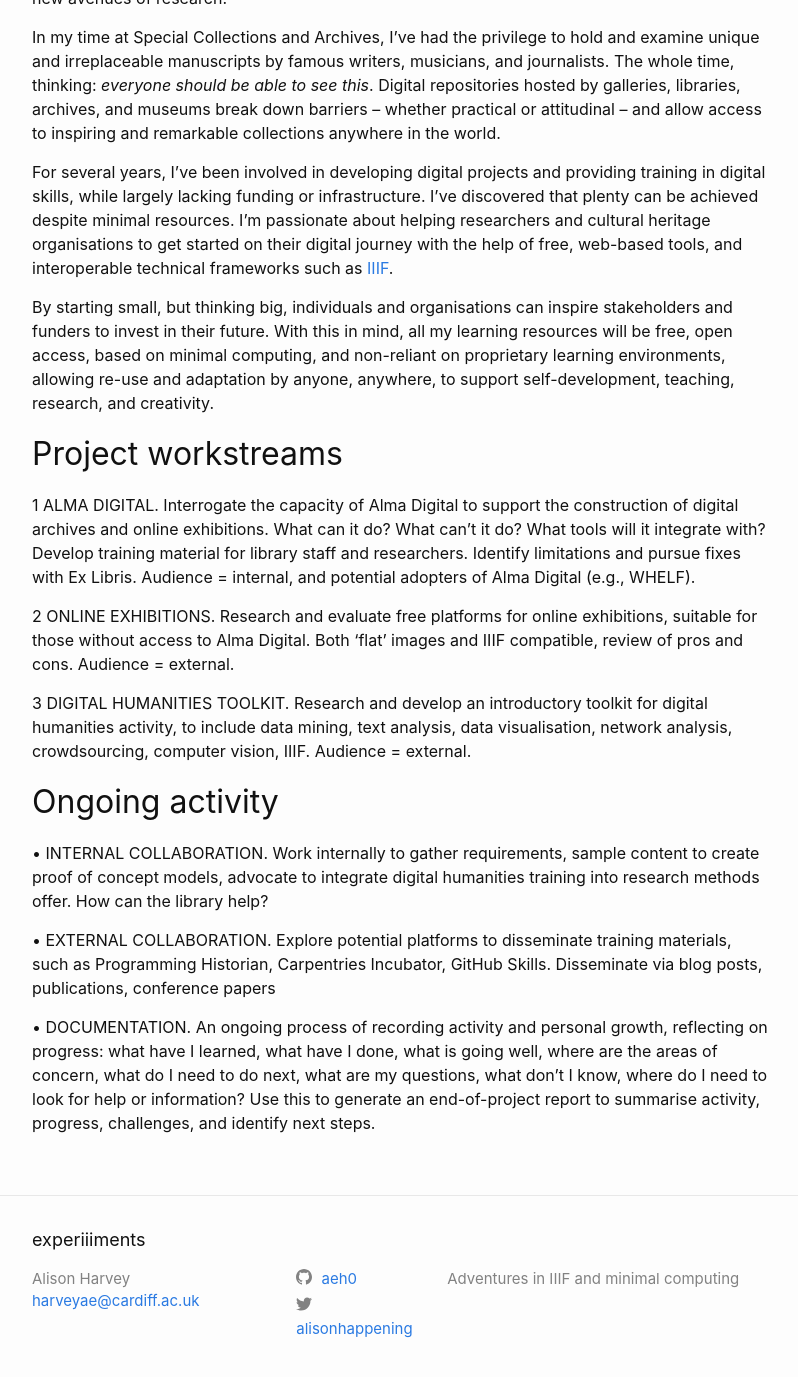
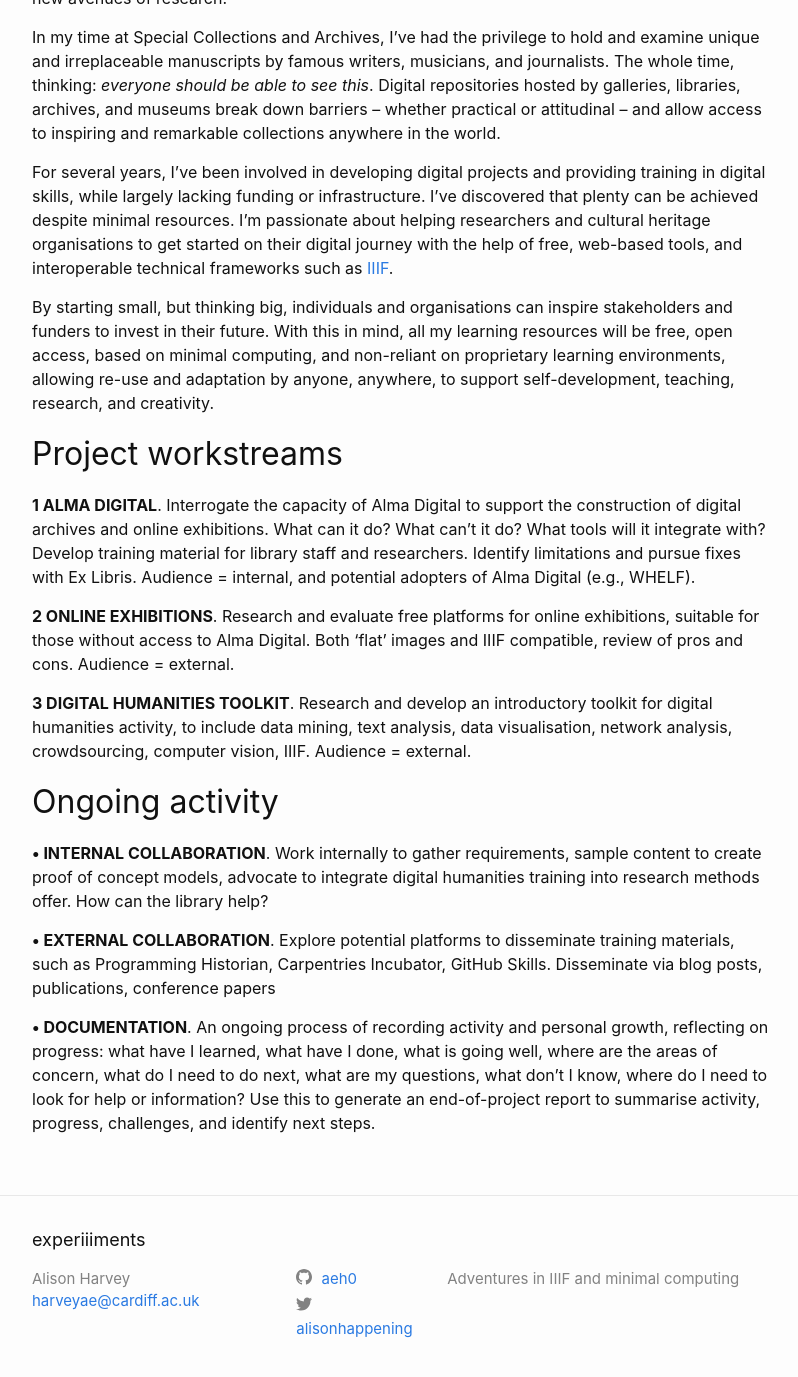
Before and after one commit to aeh0/experiiiments, a Jekyll site: the page built from about.markdown, in a window 1280 px wide and 1400 px high, scrolled down 583 px. Shown: the top 1377 px of the window, without its empty margins (238-1036 px from the left). Built offline with Jekyll 4.4.1, drawn with Linux system fonts in a browser that asks for light colours.

```diff
--- a/about.markdown
+++ b/about.markdown
@@ -22,16 +22,16 @@ By starting small, but thinking big, individuals and organisations can inspire s
 
 ## Project workstreams
 
-1	ALMA DIGITAL. Interrogate the capacity of Alma Digital to support the construction of digital archives and online exhibitions. What can it do? What can’t it do? What tools will it integrate with? Develop training material for library staff and researchers. Identify limitations and pursue fixes with Ex Libris. Audience = internal, and potential adopters of Alma Digital (e.g., WHELF).
+**1	ALMA DIGITAL**. Interrogate the capacity of Alma Digital to support the construction of digital archives and online exhibitions. What can it do? What can’t it do? What tools will it integrate with? Develop training material for library staff and researchers. Identify limitations and pursue fixes with Ex Libris. Audience = internal, and potential adopters of Alma Digital (e.g., WHELF).
 
-2	ONLINE EXHIBITIONS. Research and evaluate free platforms for online exhibitions, suitable for those without access to Alma Digital. Both ‘flat’ images and IIIF compatible, review of pros and cons. Audience = external.
+**2	ONLINE EXHIBITIONS**. Research and evaluate free platforms for online exhibitions, suitable for those without access to Alma Digital. Both ‘flat’ images and IIIF compatible, review of pros and cons. Audience = external.
 
-3	DIGITAL HUMANITIES TOOLKIT. Research and develop an introductory toolkit for digital humanities activity, to include data mining, text analysis, data visualisation, network analysis, crowdsourcing, computer vision, IIIF. Audience = external.
+**3	DIGITAL HUMANITIES TOOLKIT**. Research and develop an introductory toolkit for digital humanities activity, to include data mining, text analysis, data visualisation, network analysis, crowdsourcing, computer vision, IIIF. Audience = external.
 
 ## Ongoing activity
 
-•	INTERNAL COLLABORATION. Work internally to gather requirements, sample content to create proof of concept models, advocate to integrate digital humanities training into research methods offer. How can the library help?
+**•	INTERNAL COLLABORATION**. Work internally to gather requirements, sample content to create proof of concept models, advocate to integrate digital humanities training into research methods offer. How can the library help?
 
-•	EXTERNAL COLLABORATION. Explore potential platforms to disseminate training materials, such as Programming Historian, Carpentries Incubator, GitHub Skills. Disseminate via blog posts, publications, conference papers
+**•	EXTERNAL COLLABORATION**. Explore potential platforms to disseminate training materials, such as Programming Historian, Carpentries Incubator, GitHub Skills. Disseminate via blog posts, publications, conference papers
 
-•	DOCUMENTATION. An ongoing process of recording activity and personal growth, reflecting on progress: what have I learned, what have I done, what is going well, where are the areas of concern, what do I need to do next, what are my questions, what don’t I know, where do I need to look for help or information? Use this to generate an end-of-project report to summarise activity, progress, challenges, and identify next steps.
+**•	DOCUMENTATION**. An ongoing process of recording activity and personal growth, reflecting on progress: what have I learned, what have I done, what is going well, where are the areas of concern, what do I need to do next, what are my questions, what don’t I know, where do I need to look for help or information? Use this to generate an end-of-project report to summarise activity, progress, challenges, and identify next steps.
```
